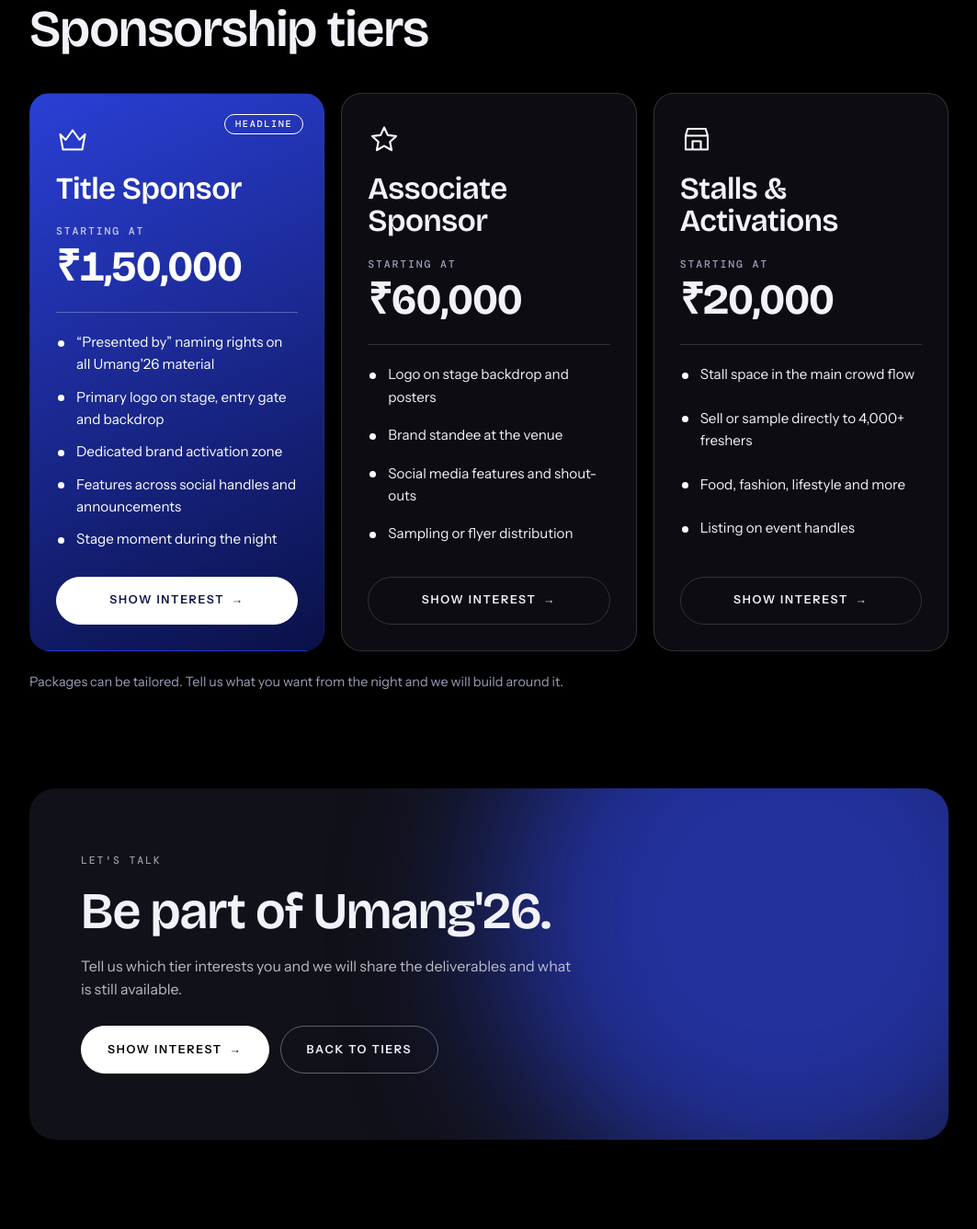
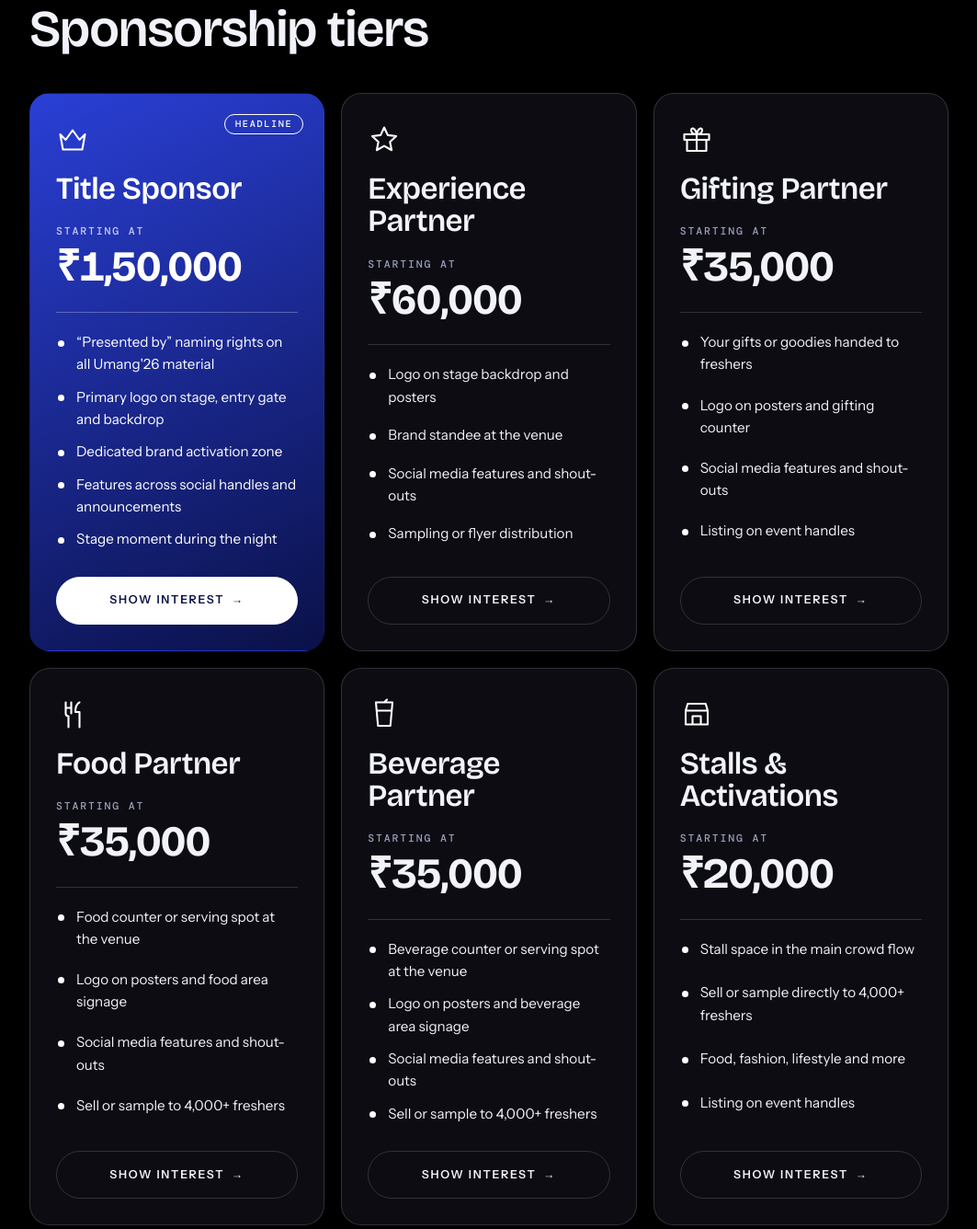
Before and after one commit to Manas-kmcdu/FreshersKMC, a plain HTML site: page index.html in a window 1280 px wide. Shown: the part 1657-2993 px from the top of the page at 92% size, without its empty margins (108-1171 px from the left). Drawn offline with nearby package versions, Linux system fonts and the light colour scheme.

Commit message:
Update index.html

```diff
--- a/index.html
+++ b/index.html
@@ -228,7 +228,7 @@ button.btn{font-family:var(--body)}
 
       <article class="tier rv" style="--n:1">
         <svg class="ic" viewBox="0 0 24 24" fill="none" stroke="currentColor" stroke-width="1.4" stroke-linejoin="round" stroke-linecap="round" aria-hidden="true"><path d="M12 3l2.6 5.6 6.1.7-4.5 4.2 1.2 6L12 16.4 6.6 19.5l1.2-6L3.3 9.3l6.1-.7z"/></svg>
-        <h3>Associate Sponsor</h3>
+        <h3>Experience Partner</h3>
         <span class="lb from">Starting at</span><p class="pr">₹60,000</p>
         <ul>
           <li>Logo on stage backdrop and posters</li>
@@ -236,10 +236,49 @@ button.btn{font-family:var(--body)}
           <li>Social media features and shout-outs</li>
           <li>Sampling or flyer distribution</li>
         </ul>
-        <button class="btn ghost" type="button" data-tier="Associate Sponsor">Show interest <span class="ar" aria-hidden="true">→</span></button>
+        <button class="btn ghost" type="button" data-tier="Experience Partner">Show interest <span class="ar" aria-hidden="true">→</span></button>
       </article>
 
       <article class="tier rv" style="--n:2">
+        <svg class="ic" viewBox="0 0 24 24" fill="none" stroke="currentColor" stroke-width="1.4" stroke-linejoin="round" stroke-linecap="round" aria-hidden="true"><rect x="3" y="8" width="18" height="4"/><path d="M5 12v8h14v-8M12 8v12M12 8c-2 0-4-1-4-3s3-2 4 3zm0 0c2 0 4-1 4-3s-3-2-4 3z"/></svg>
+        <h3>Gifting Partner</h3>
+        <span class="lb from">Starting at</span><p class="pr">₹35,000</p>
+        <ul>
+          <li>Your gifts or goodies handed to freshers</li>
+          <li>Logo on posters and gifting counter</li>
+          <li>Social media features and shout-outs</li>
+          <li>Listing on event handles</li>
+        </ul>
+        <button class="btn ghost" type="button" data-tier="Gifting Partner">Show interest <span class="ar" aria-hidden="true">→</span></button>
+      </article>
+
+      <article class="tier rv" style="--n:3">
+        <svg class="ic" viewBox="0 0 24 24" fill="none" stroke="currentColor" stroke-width="1.4" stroke-linejoin="round" stroke-linecap="round" aria-hidden="true"><path d="M7 3v8a2 2 0 002 2v8M11 3v8M7 7h4M17 3c-2 1-3 4-3 7h3v11"/></svg>
+        <h3>Food Partner</h3>
+        <span class="lb from">Starting at</span><p class="pr">₹35,000</p>
+        <ul>
+          <li>Food counter or serving spot at the venue</li>
+          <li>Logo on posters and food area signage</li>
+          <li>Social media features and shout-outs</li>
+          <li>Sell or sample to 4,000+ freshers</li>
+        </ul>
+        <button class="btn ghost" type="button" data-tier="Food Partner">Show interest <span class="ar" aria-hidden="true">→</span></button>
+      </article>
+
+      <article class="tier rv" style="--n:4">
+        <svg class="ic" viewBox="0 0 24 24" fill="none" stroke="currentColor" stroke-width="1.4" stroke-linejoin="round" stroke-linecap="round" aria-hidden="true"><path d="M6 3h12l-1.5 17h-9zM6.8 9h10.4M12 3l2-2"/></svg>
+        <h3>Beverage Partner</h3>
+        <span class="lb from">Starting at</span><p class="pr">₹35,000</p>
+        <ul>
+          <li>Beverage counter or serving spot at the venue</li>
+          <li>Logo on posters and beverage area signage</li>
+          <li>Social media features and shout-outs</li>
+          <li>Sell or sample to 4,000+ freshers</li>
+        </ul>
+        <button class="btn ghost" type="button" data-tier="Beverage Partner">Show interest <span class="ar" aria-hidden="true">→</span></button>
+      </article>
+
+      <article class="tier rv" style="--n:5">
         <svg class="ic" viewBox="0 0 24 24" fill="none" stroke="currentColor" stroke-width="1.4" stroke-linejoin="round" aria-hidden="true"><path d="M4 9l1.5-5h13L20 9M4 9h16M4 9v10h16V9M9 19v-6h6v6"/></svg>
         <h3>Stalls &amp; Activations</h3>
         <span class="lb from">Starting at</span><p class="pr">₹20,000</p>
@@ -277,7 +316,7 @@ button.btn{font-family:var(--body)}
       <div><label class="lb" for="fb">Brand / company</label><input type="text" id="fb" autocomplete="organization"><p class="er" id="eb" role="alert" hidden></p></div>
       <div><label class="lb" for="fp">Contact number</label><input type="tel" id="fp" inputmode="tel" placeholder="10-digit mobile number" autocomplete="tel"><p class="er" id="ep" role="alert" hidden></p></div>
       <div><label class="lb" for="fe">Email</label><input type="email" id="fe" autocomplete="email"><p class="er" id="ee" role="alert" hidden></p></div>
-      <div><label class="lb" for="ft">Interested in</label><select id="ft"><option value="" disabled selected>Select a tier</option><option>Title Sponsor</option><option>Associate Sponsor</option><option>Stalls &amp; Activations</option></select><p class="er" id="et" role="alert" hidden></p></div>
+      <div><label class="lb" for="ft">Interested in</label><select id="ft"><option value="" disabled selected>Select a tier</option><option>Title Sponsor</option><option>Experience Partner</option><option>Gifting Partner</option><option>Food Partner</option><option>Beverage Partner</option><option>Stalls &amp; Activations</option></select><p class="er" id="et" role="alert" hidden></p></div>
       <button class="btn" type="submit" id="sbt">Submit</button>
     </form>
   </div>
```
